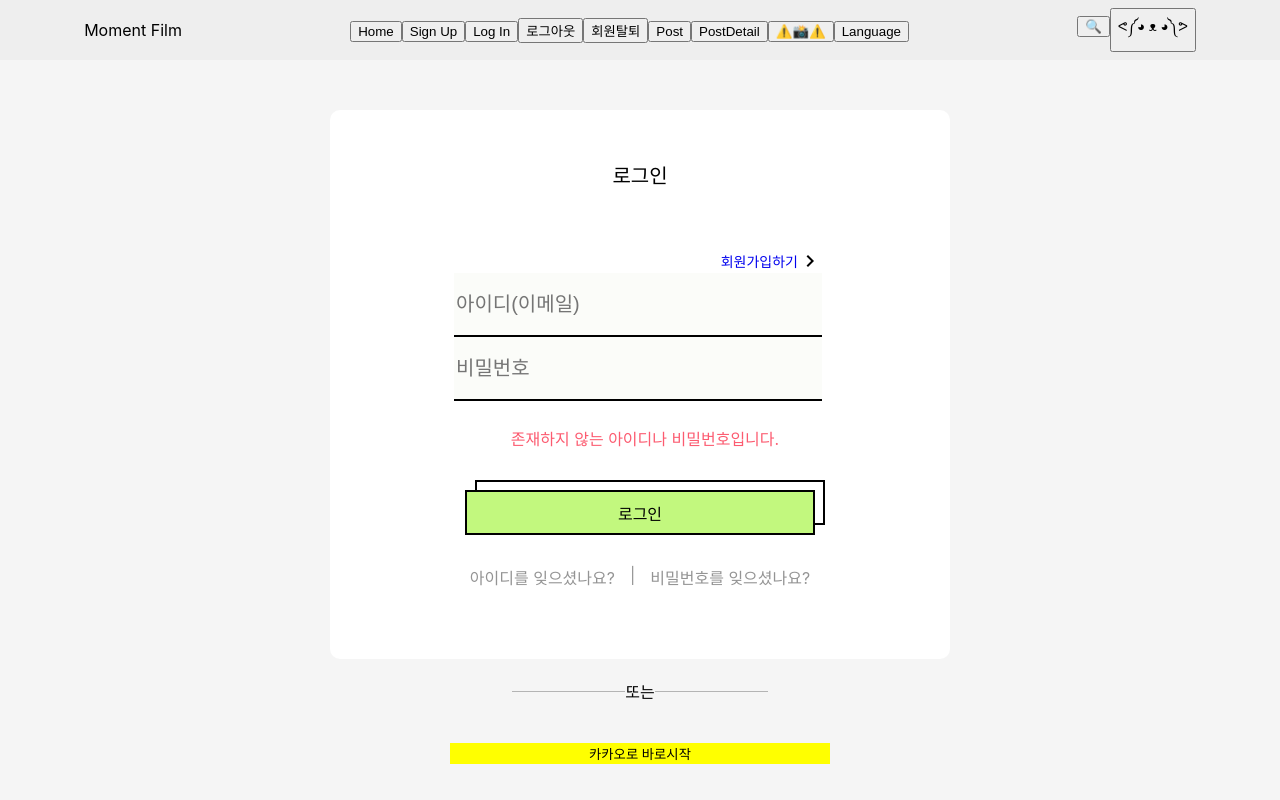
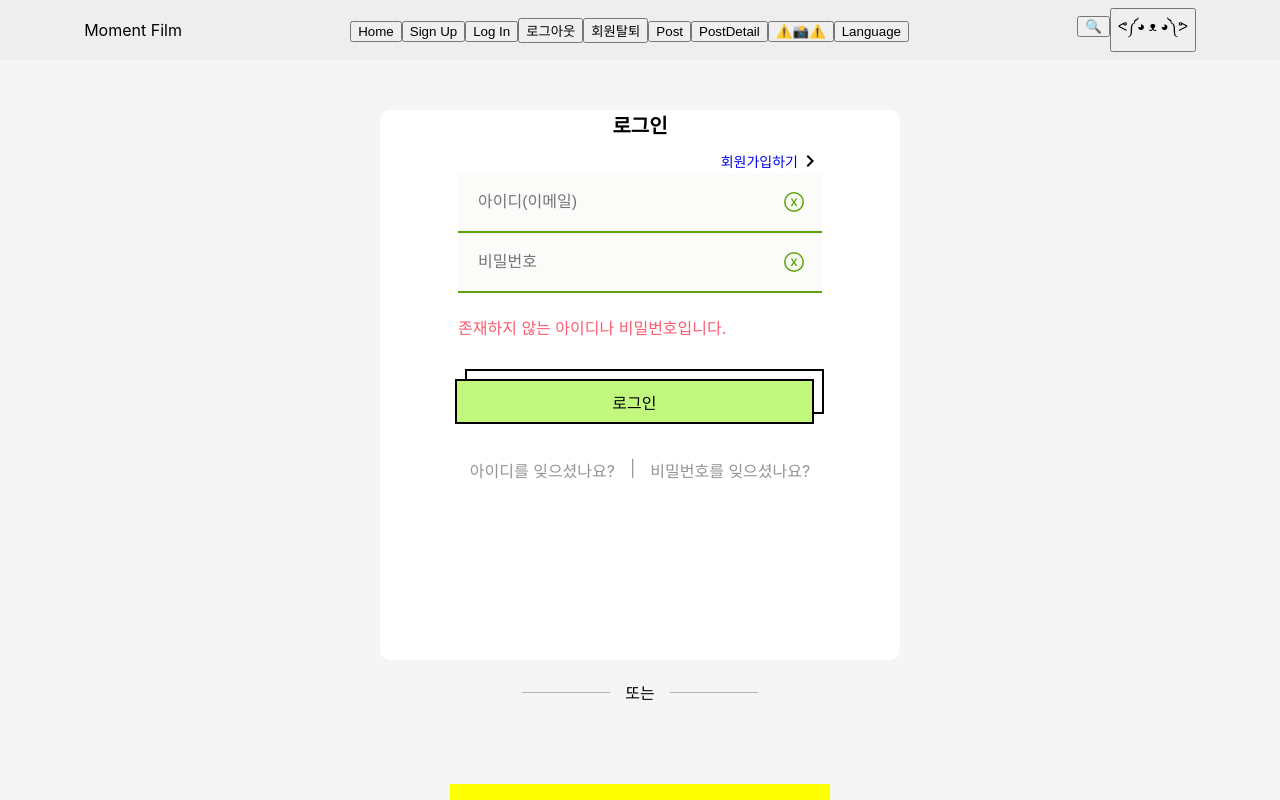
Before and after one commit to Moment-Film/Moment_Film_Frontend, a React (Create React App) app: page /login in a window 1280 px wide. Shown: the top 800 px of the page. Built offline with nearby package versions, Linux system fonts and the light colour scheme; no server answers; a web font is replaced by a local one.

Commit message:
[ feat ] 로그인 input null 처리 구현

```diff
--- a/src/components/loginPage/EmailLogin.jsx
+++ b/src/components/loginPage/EmailLogin.jsx
@@ -8,14 +8,13 @@ import { useMutation } from "react-query";
 import { useNavigate } from "react-router-dom";
 import StyledButton from "../common/component/StyledButton";
 import * as L from "../common/styles/StyledLink";
-import * as I from "../common/styles/StyledInput";
 import { useCookies } from "react-cookie";
 
 import base64 from "base-64";
 import { SetUserInfo } from "../../redux/modules/User";
 import right_arrow from "../assets/images/right_arrow.png";
-
-import useRefreshToken from '../../hooks/useRefreshToken';
+import inputDelete from "../assets/icons/inputDelete.svg";
+// import useRefreshToken from "../../hooks/useRefreshToken";
 
 const EmailLogin = () => {
   const navigate = useNavigate();
@@ -27,6 +26,8 @@ const EmailLogin = () => {
     password,
     emailError,
     passwordError,
+    eMailDeleteHandler,
+    passwordDeleteHandler,
     handleEmailChange,
     handlePasswordChange,
   } = useInputValidation();
@@ -67,45 +68,53 @@ const EmailLogin = () => {
   return (
     <StyledForm>
       <InputSection>
-        <>
         <LinkBox>
           <L.StyledLink14 to={"/signup"}>
             {"회원가입하기"}
             <img src={right_arrow} alt=""></img>
           </L.StyledLink14>
         </LinkBox>
-        <I.StyledShortInput
+
+        <InputWrap>
+          <AddressInput
             placeholder={"아이디(이메일)"}
             value={email}
             onChange={handleEmailChange}
             type={"email"}
-          width={"50%"}
           />
-        {/* <ValidateResult>
-          {emailError === "" ? <br /> : emailError}
-        </ValidateResult> */}
+          <img onClick={eMailDeleteHandler} src={inputDelete} alt="" />
+        </InputWrap>
 
-        <I.StyledShortInput
+        <InputWrap>
+          <AddressInput
             placeholder={"비밀번호"}
             value={password}
             onChange={handlePasswordChange}
             type={"password"}
-          width={"80%"}
           />
-        </>
-        {/* <ValidateResult>
-          {passwordError === "" ? <br /> : passwordError}
-        </ValidateResult> */}
+          <img onClick={passwordDeleteHandler} src={inputDelete} alt="" />
+        </InputWrap>
       </InputSection>
-{<ValidateResult>
+      <div
+        style={{
+          width: "70%",
+          marginBottom: "25px",
+        }}
+      >
+        {
+          <ValidateResult>
             존재하지 않는 아이디나 비밀번호입니다.
-</ValidateResult>}
+          </ValidateResult>
+        }
+      </div>
+      <div style={{ width: "370px", marginBottom: "24px" }}>
         <StyledButton
           func={LoginHandler}
           title={"로그인"}
-        width={"350px"}
+          width={"97%"}
           height={"45px"}
         />
+      </div>
 
       <FindInfoSection>
         <div>{"아이디를 잊으셨나요?"}</div>
@@ -123,8 +132,6 @@ const StyledForm = styled.form`
   flex-direction: column;
   align-items: center;
   width: 100%;
-  gap: 20px;
-  margin-top: 50px;
 `;
 
 const InputSection = styled.section`
@@ -133,22 +140,33 @@ const InputSection = styled.section`
   display: flex;
   flex-direction: column;
   align-items: flex-end;
-`;
-
-const StyledInput = styled.input`
-  width: 380px;
-  height: 60px;
-  font-size: 20px;
-  background-color: rgba(248, 248, 248, 1);
-  border: none;
-  border-bottom: 2px solid black;
-  outline: none;
+  margin-bottom: 22px;
 `;
 
 const LinkBox = styled.div`
   margin-left: auto;
 `;
 
+const InputWrap = styled.div`
+  width: 100%;
+  height: 60px;
+  font-size: 20px;
+  background-color: rgb(251, 252, 249);
+  border: none;
+  border-bottom: 2px solid var(--green5);
+  outline: none;
+  display: flex;
+  justify-content: space-between;
+  box-sizing: border-box;
+  padding: 19px 18px;
+`;
+
+const AddressInput = styled.input`
+  font-size: 16px;
+  line-height: 18px;
+  background: none;
+  border: none;
+`;
 const FindInfoSection = styled.section`
   display: flex;
   gap: 15px;
@@ -164,9 +182,7 @@ const FindInfoSection = styled.section`
 
 const ValidateResult = styled.div`
   font-size: 16px;
-  padding: 5px 0 5px 10px;
+  /* padding: 5px 0 5px 10px; */
   margin-bottom: 5px;
   color: rgba(252, 91, 112, 1);
-  display: flex;
-  justify-content: flex-start;
 `;
--- a/src/components/loginPage/Login.jsx
+++ b/src/components/loginPage/Login.jsx
@@ -3,26 +3,18 @@ import GoogleLoginBtn from "./GoogleLoginBtn";
 import KakaoLoginBtn from "./KakaoLoginBtn";
 import EmailLogin from "./EmailLogin";
 import styled from "styled-components";
-import { Link } from "react-router-dom";
-// import right_arrow from "../assets/images/right_arrow.png";
 import line from "../assets/images/line.png";
 
 import * as S from "../common/styles/StyledSpan";
-import * as L from "../common/styles/StyledLink";
 
 const Login = () => {
   return (
     <ContentWrap>
       <LoginSection>
         <Wrap>
-          <S.StyledSpan20>{"로그인"}</S.StyledSpan20>
-          {/* <LinkBox>
-            <L.StyledLink14 to={"/signup"}>
-              {"회원가입하기"}
-              <img src={right_arrow} alt=""></img>
-            </L.StyledLink14>
-          </LinkBox> */}
-
+          <S.StyledBoldSpan20 margin={"50px 0 58px 0"}>
+            {"로그인"}
+          </S.StyledBoldSpan20>
           <EmailLogin />
         </Wrap>
 
@@ -40,10 +32,10 @@ const Login = () => {
 export default Login;
 
 const ContentWrap = styled.div`
-	width: 100%;
+  width: 100%;
   background-color: #f5f5f5;
-	display: flex;
-	justify-content: center;
+  display: flex;
+  justify-content: center;
 `;
 
 const LoginSection = styled.section`
@@ -52,14 +44,14 @@ const LoginSection = styled.section`
   flex-direction: column;
   align-items: center;
   padding-top: 50px;
-  padding-bottom: 50px;
-  height: 80vh;
-	gap: 20px;
+  padding-bottom: 75px;
+  height: 100vh;
+  gap: 20px;
 `;
 
 const Wrap = styled.div`
-	width:470px;
-	height: 550px;
+  width: 470px;
+  height: 550px;
   display: flex;
   flex-direction: column;
   align-items: center;
@@ -68,22 +60,13 @@ const Wrap = styled.div`
 
   background-color: #ffff;
   border-radius: 10px;
-  padding: 50px;
 `;
-const StyledLink = styled(Link)`
-  text-decoration: none;
-  display: flex;
-  align-items: center;
-`;
-
-// const LinkBox = styled.div`
-//   margin-left: auto;
-// `;
 
 const BoundaryLine = styled.div`
   display: flex;
-  width: 40%;
+  width: 37%;
   align-items: center;
+  gap: 15px;
 `;
 
 const Img = styled.img`
--- a/src/hooks/useInputValidation.jsx
+++ b/src/hooks/useInputValidation.jsx
@@ -95,6 +95,14 @@ const useInputValidation = () => {
           validatePhoneNum(e.target.value);
       };
 
+      const eMailDeleteHandler = () => {
+        setEmail("")
+      }
+
+      const passwordDeleteHandler = () => {
+        setPassword("")
+      }
+
       return {
         userName,
         phoneNum,
@@ -104,6 +112,8 @@ const useInputValidation = () => {
         phoneNumError,
         emailError,
         passwordError,
+        eMailDeleteHandler,
+        passwordDeleteHandler,
         handleEmailChange,
         handlePasswordChange,
         handleUserNameChange,
```
Also changed, not shown: src/components/assets/icons/inputDelete.svg (added). Lines whose indentation alone changed are shown as unchanged.
